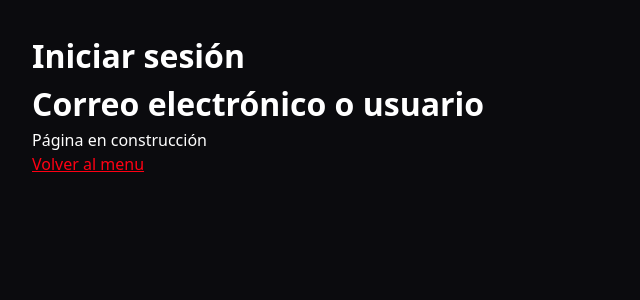
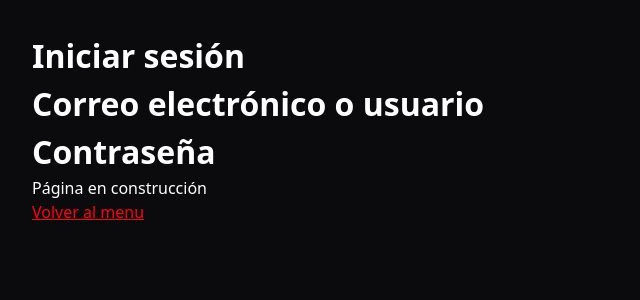
Before and after one commit to LinkTo-ThePast/videogames-and-thoughts-ui, a Next.js app: page /iniciar-sesion in a window 1280 px wide. Shown: the top 300 px of the page, without its empty margins (0-640 px from the left). Built offline with nearby package versions, Linux system fonts and the light colour scheme.

Commit message:
chore(login): editing login page

```diff
--- a/src/app/iniciar-sesion/page.tsx
+++ b/src/app/iniciar-sesion/page.tsx
@@ -5,6 +5,7 @@ function LoginPage() {
     <main style={{ padding: "2rem", color: "var(--color-text)" }}>
       <h1>Iniciar sesión</h1>
       <h1>Correo electrónico o usuario</h1>
+      <h1>Contraseña</h1>
       <p>Página en construcción</p>
       <Link href={"/"} style={{ color: "var(--color-brand" }}>
         Volver al menu
```
